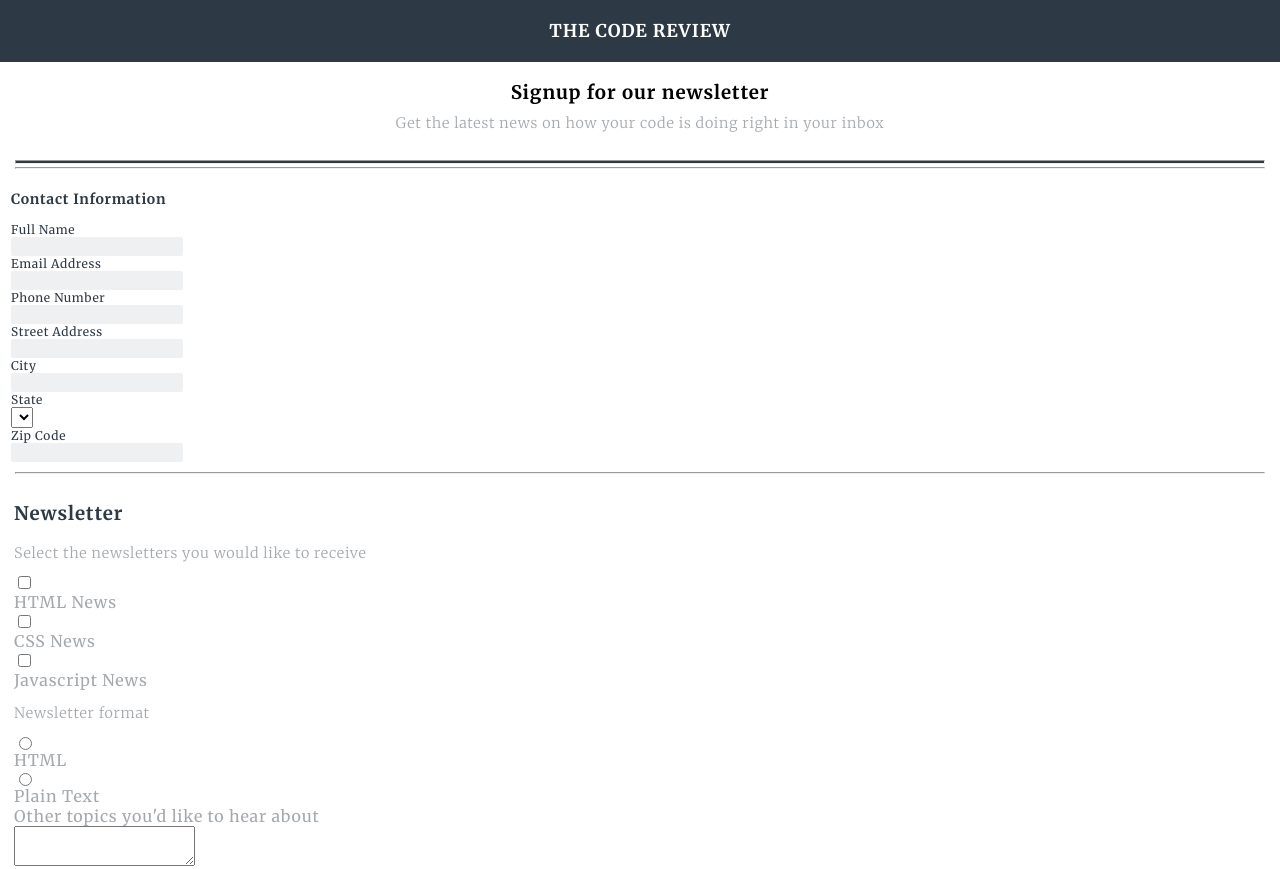
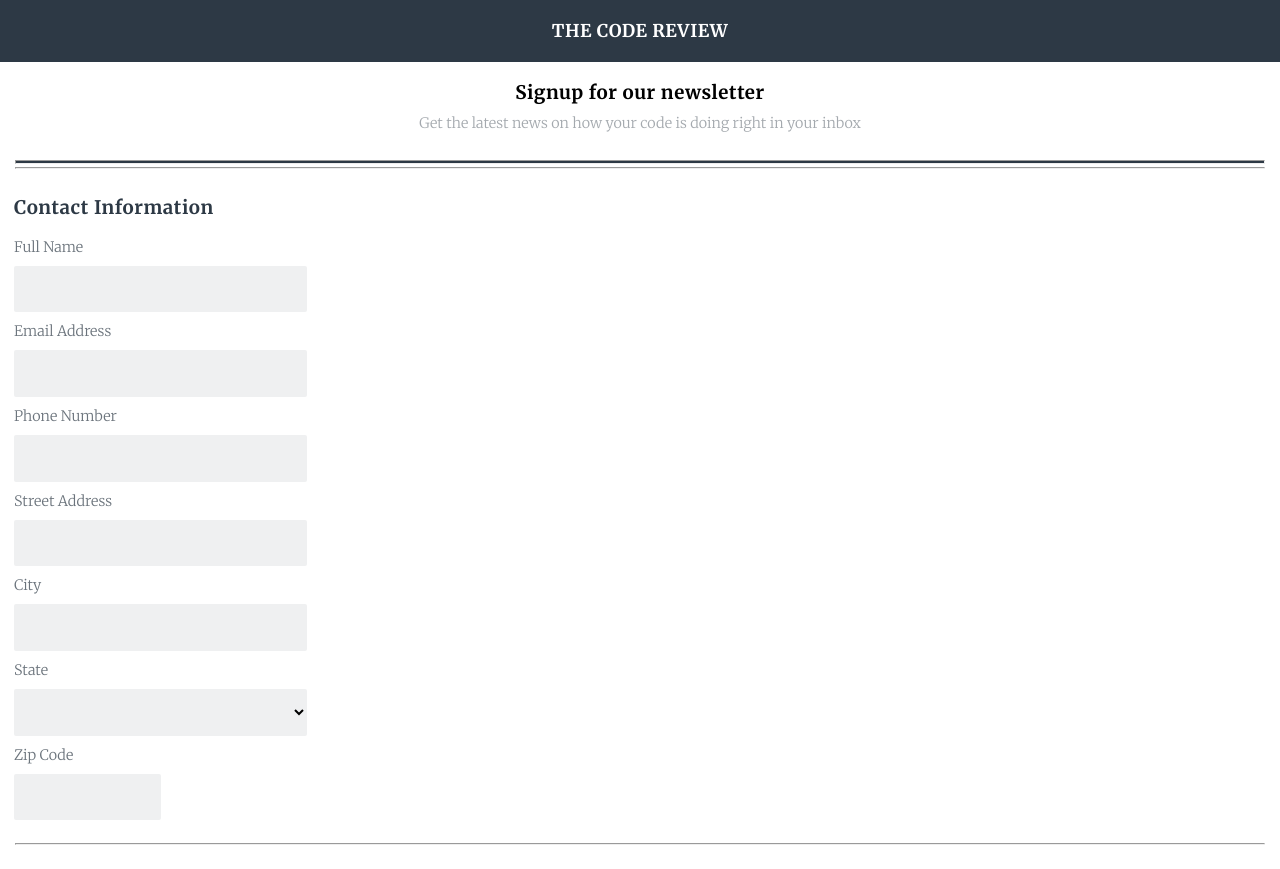
Before and after one commit to rosswilliamsdev/Online_Registration_Form, a plain HTML site: page index.html in a window 1280 px wide. Shown: the top 869 px of the page. Drawn offline with Linux system fonts and the light colour scheme.

Commit message:
contact info css

```diff
--- a/index.html
+++ b/index.html
@@ -91,7 +91,7 @@
             </select>
 
             <label for="zipcode">Zip Code</label>
-            <input type="text" id="zipcode" name="zipcode">
+            <input type="text" id="zipcode" name="zipcode" class="zipcode">
 
         </fieldset>
         <hr>
--- a/styles.css
+++ b/styles.css
@@ -5,7 +5,6 @@
 * {
     font-family: 'Merriweather', serif;
     box-sizing: border-box;
-    letter-spacing: .05em;
 }
 
 body {
@@ -18,6 +17,10 @@ body {
 header{
     background: white;
     text-align: center;
+}
+
+h1, h2, h3 {
+    letter-spacing: .03em;
 }
 
 p {
@@ -71,21 +74,34 @@ header h3 {
 /* ----------------CONTACT INFO-------------- */
 
 .contact {
-    font-size: .75em;
+    font-size: 1em;
+}
+
+.contact label {
+    font-size: .9em;
+    font-weight: 300;
+    opacity: 70%;
 }
 
 input[type="text"],
 input[type="email"],
-input[type="tel"] {
+input[type="tel"],
+select {
     border: none;
     background: #EFF0F1;
     border-radius: 2px;
+    width: 22em;
+    height: 3.5em;
+    margin: 10px 0;
 }
 
 .contact input:focus {
     border-color: #2D3945;
 }
 
+input[type="text"]:last-of-type {
+    width: 11em;
+}
 
 
 
```
